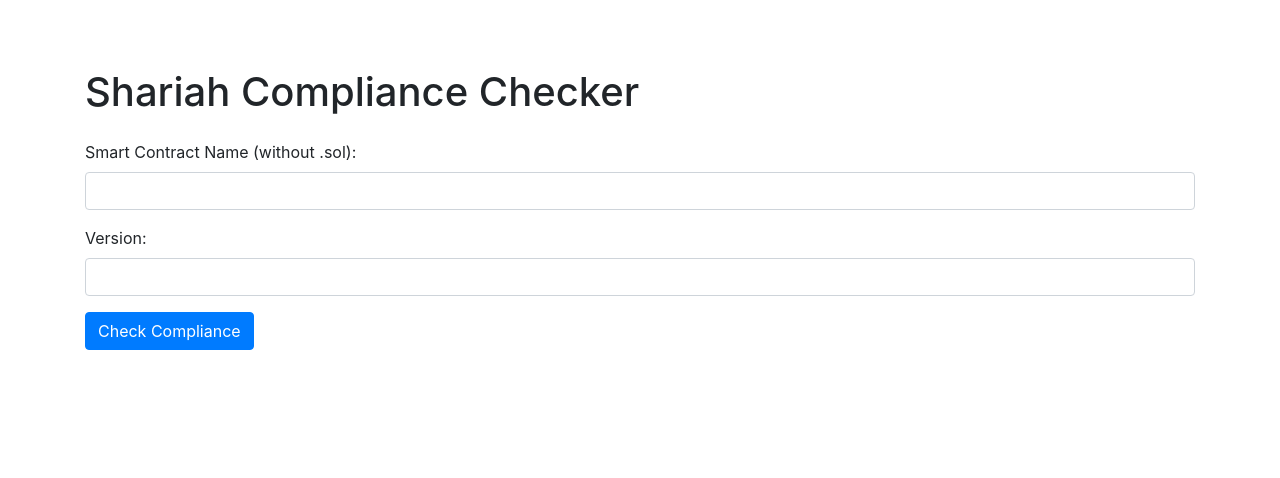
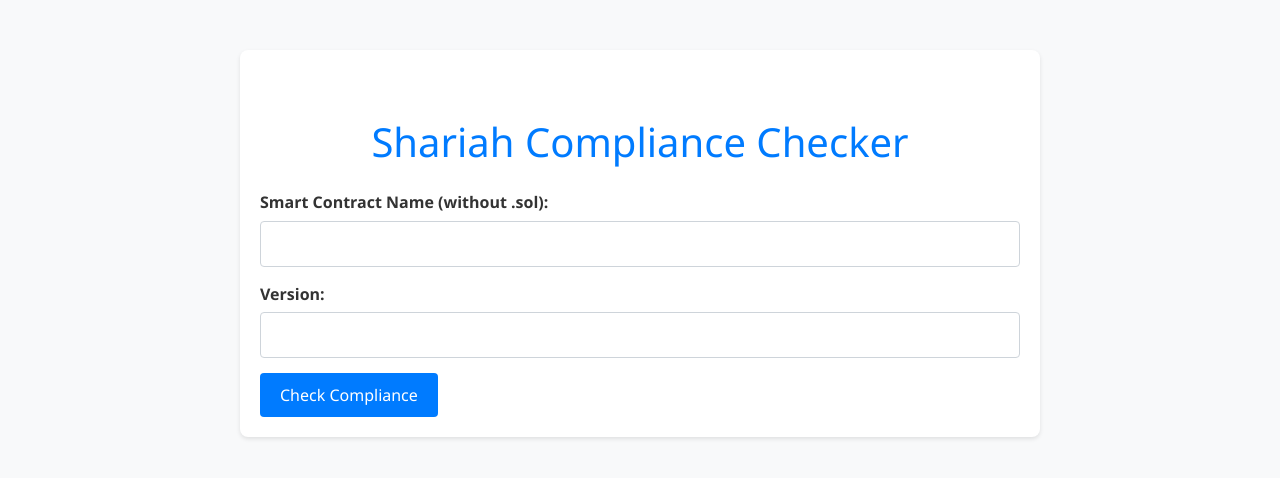
Before and after one commit to KOSASIH/shariah-advanced, a Flask app: page / in a window 1280 px wide. Shown: the top 478 px of the page. Run offline with Flask 3, Linux system fonts and the light colour scheme; parts of the project's set-up code (start-up, migrations or seed data) failed here and were passed over; some libraries are stand-ins or nearby versions.

Commit message:
Update styles.css

```diff
--- a/static/css/styles.css
+++ b/static/css/styles.css
@@ -1,10 +1,125 @@
-body {
-    padding-top: 20px;
-    padding-bottom: 20px;
+/* Reset some basic elements for cross-browser consistency */
+* {
+    margin: 0;
+    padding: 0;
+    box-sizing: border-box;
 }
 
+body {
+    font-family: 'Segoe UI', Tahoma, Geneva, Verdana, sans-serif;
+    line-height: 1.6;
+    background-color: #f8f9fa;
+    color: #333;
+}
+
+/* Container styling */
+.container {
+    max-width: 800px;
+    margin: 50px auto;
+    padding: 20px;
+    background: #ffffff;
+    box-shadow: 0 2px 4px rgba(0, 0, 0, 0.1);
+    border-radius: 8px;
+}
+
+/* Heading styles */
+h1 {
+    font-size: 2.5rem;
+    margin-bottom: 20px;
+    color: #007bff;
+    text-align: center;
+}
+
+/* Form styling */
+form {
+    margin-top: 20px;
+}
+
+.form-group {
+    margin-bottom: 15px;
+}
+
+label {
+    font-weight: bold;
+    margin-bottom: 5px;
+    display: block;
+}
+
+input[type="text"], select {
+    width: 100%;
+    padding: 10px;
+    border: 1px solid #ced4da;
+    border-radius: 4px;
+    transition: border-color 0.2s;
+}
+
+input[type="text"]:focus, select:focus {
+    border-color: #007bff;
+    outline: none;
+    box-shadow: 0 0 5px rgba(0, 123, 255, 0.25);
+}
+
+/* Button styling */
+button[type="submit"] {
+    display: inline-block;
+    background: #007bff;
+    color: #fff;
+    border: none;
+    padding: 10px 20px;
+    border-radius: 4px;
+    cursor: pointer;
+    font-size: 1rem;
+    transition: background 0.3s;
+}
+
+button[type="submit"]:hover {
+    background: #0056b3;
+}
+
+/* Result styling */
 pre {
-    background-color: #f8f9fa;
+    background-color: #f1f1f1;
     padding: 15px;
-    border-radius: 5px;
+    border-radius: 4px;
+    margin-top: 20px;
+    overflow-x: auto;
 }
+
+/* Links styling */
+a.btn {
+    display: inline-block;
+    margin-top: 10px;
+    padding: 10px 20px;
+    border-radius: 4px;
+    text-decoration: none;
+    transition: background 0.3s;
+}
+
+a.btn-secondary {
+    background: #6c757d;
+    color: #fff;
+}
+
+a.btn-secondary:hover {
+    background: #5a6268;
+}
+
+a.btn-success {
+    background: #28a745;
+    color: #fff;
+}
+
+a.btn-success:hover {
+    background: #218838;
+}
+
+/* Footer styling */
+footer {
+    text-align: center;
+    margin-top: 30px;
+    padding: 10px;
+    background: #007bff;
+    color: #fff;
+    border-radius: 4px;
+    font-size: 0.9rem;
+}
```
